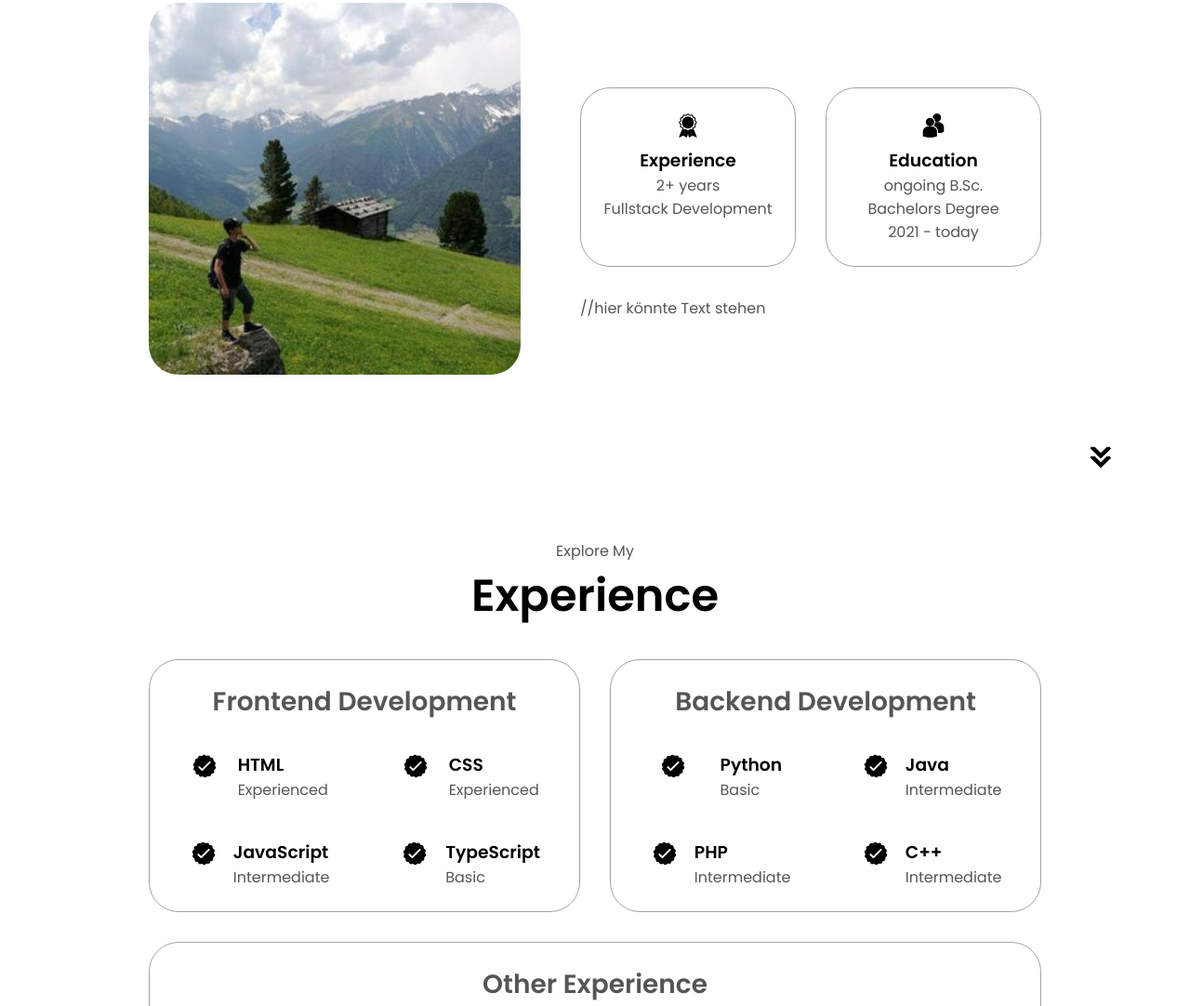
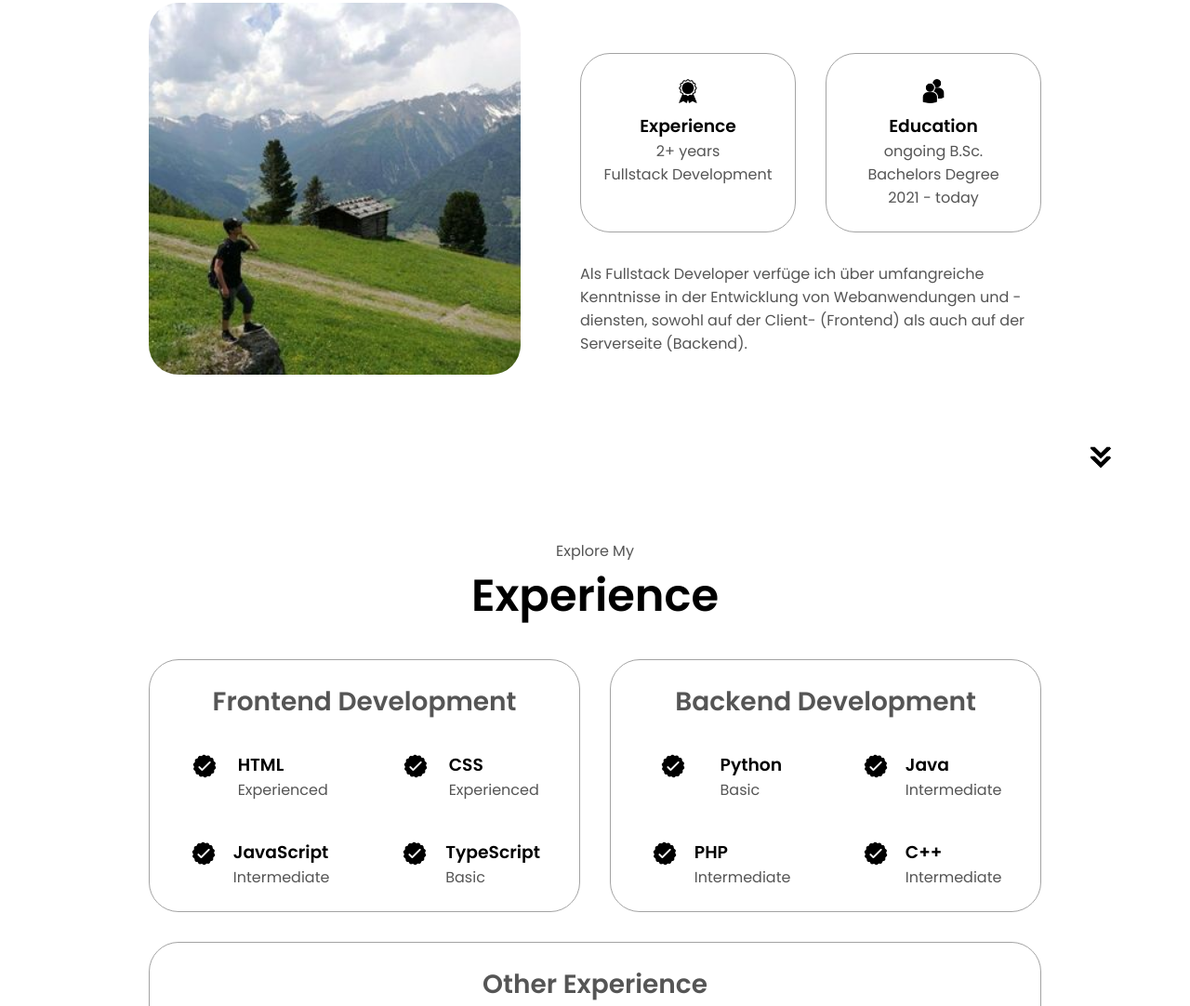
Before and after one commit to augment-ia/discordbot, a plain HTML site: page index.html in a window 1280 px wide. Shown: the part 1116-2198 px from the top of the page at 93% size. Drawn offline with Linux system fonts and the light colour scheme.

Commit message:
Update index.html

```diff
--- a/index.html
+++ b/index.html
@@ -105,7 +105,7 @@
           </div>
           <div class="text-container">
             <p>
-              //hier könnte Text stehen
+              Als Fullstack Developer verfüge ich über umfangreiche Kenntnisse in der Entwicklung von Webanwendungen und -diensten, sowohl auf der Client- (Frontend) als auch auf der Serverseite (Backend).
             </p>
           </div>
         </div>
```
